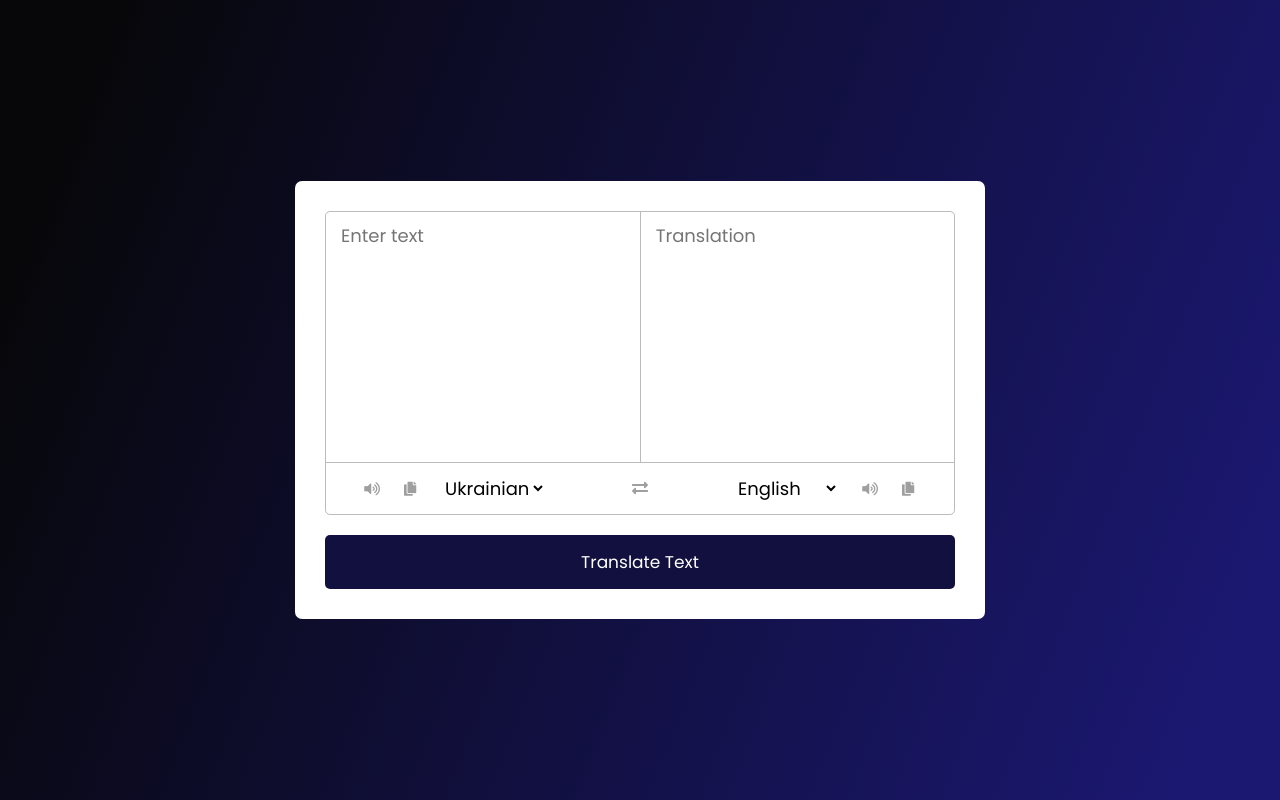
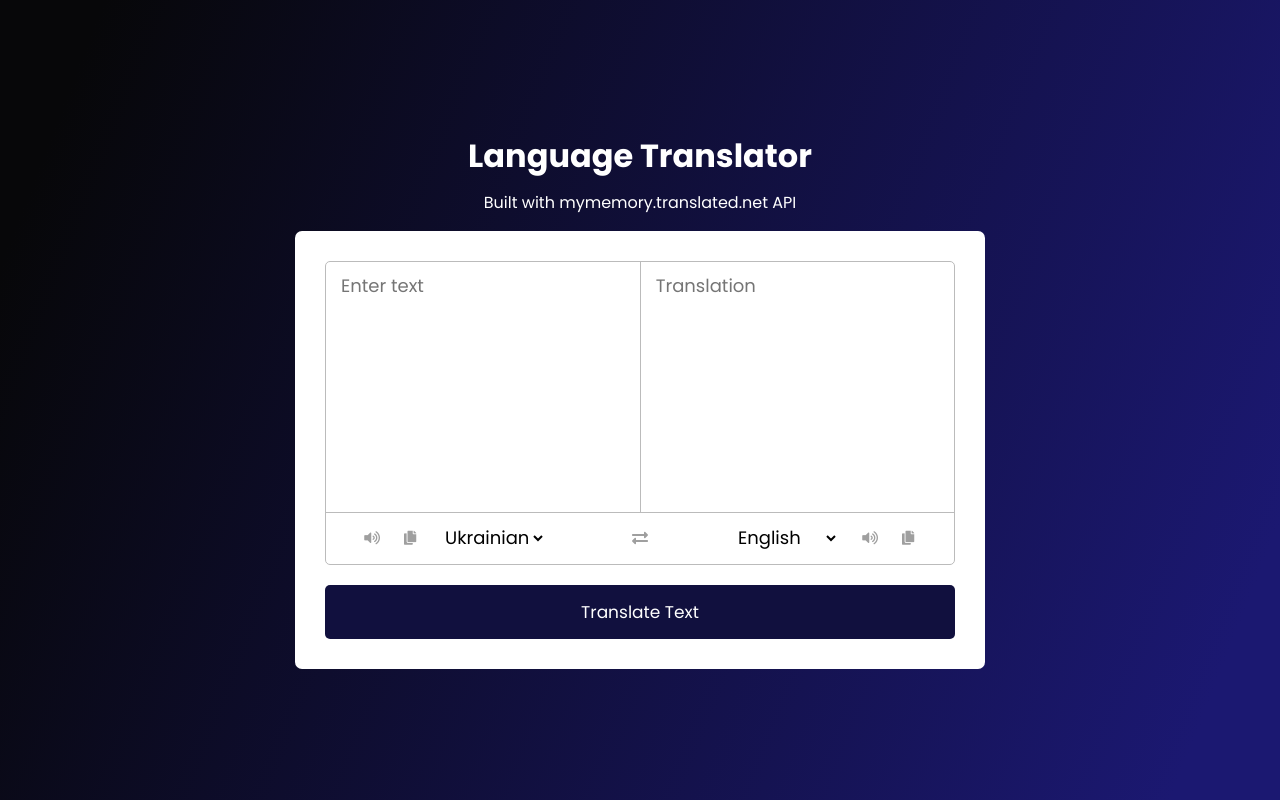
Before and after one commit to sasha-kravets/js-language-translator, a plain HTML site: page index.html in a window 1280 px wide. Drawn offline with Linux system fonts and the light colour scheme.

Commit message:
title and description update

```diff
--- a/index.html
+++ b/index.html
@@ -12,6 +12,8 @@
 </head>
 
 <body>
+  <h1 class="title">Language Translator</h1>
+  <p class="desription">Built with mymemory.translated.net API</p>
   <div class="translator">
     <div class="translator__container">
       <div class="translator__text-input-container">
--- a/style.css
+++ b/style.css
@@ -10,6 +10,7 @@
 :root {
   --body-background: linear-gradient(111.4deg, rgba(7, 7, 9, 1) 6.5%, rgba(27, 24, 113, 1) 93.2%);
   --mobile-body-background: #ffffff;
+  --text-color: #ffffff;
   --translator-background: #ffffff;
   --decorative-color-light: #bbbbbb;
   --icons-color: #9f9f9f;
@@ -25,10 +26,12 @@ body {
   background: var(--mobile-body-background);
 }
 
-@media (min-width: 690px) {
-  body {
-    background: var(--body-background);
-  }
+.title {
+  display: none;
+}
+
+.desription {
+  display: none;
 }
 
 .translator {
@@ -49,12 +52,6 @@ body {
   border-bottom: 1px solid var(--decorative-color-light);
 }
 
-@media (min-width: 690px) {
-  .translator__text-input-container {
-    flex-direction: row;
-  }
-}
-
 .translator__text-input {
   height: 170px;
   width: 100%;
@@ -67,22 +64,9 @@ body {
   padding: 10px 15px;
 }
 
-@media (min-width: 590px) {
-  .translator__text-input {
-    height: 250px;
-  }
-}
-
 .translator__text-input_translated {
   border-radius: 0;
   border-top: 1px solid var(--decorative-color-light);
-}
-
-@media (min-width: 690px) {
-  .translator__text-input_translated {
-    border-left: 1px solid var(--decorative-color-light);
-    border-top: unset;
-  }
 }
 
 .translator__controls-container,
@@ -97,12 +81,6 @@ body {
 .translator__controls-container {
   flex-direction: column;
   gap: 10px;
-}
-
-@media (min-width: 590px) {
-  .translator__controls-container {
-    flex-direction: row;
-  }
 }
 
 .translator__controls-container {
@@ -157,3 +135,41 @@ body {
   font-size: 17px;
   color: var(--button-text-color)
 }
+
+@media (min-width: 690px) {
+  body {
+    background: var(--body-background);
+    flex-direction: column;
+  }
+
+  .title {
+    display: block;
+    margin-bottom: 10px;
+    color: var(--text-color);
+  }
+
+  .desription {
+    display: block;
+    margin-bottom: 16px;
+    color: var(--text-color);
+  }
+
+  .translator__text-input-container {
+    flex-direction: row;
+  }
+
+  .translator__text-input_translated {
+    border-left: 1px solid var(--decorative-color-light);
+    border-top: unset;
+  }
+}
+
+@media (min-width: 590px) {
+  .translator__text-input {
+    height: 250px;
+  }
+
+  .translator__controls-container {
+    flex-direction: row;
+  }
+}
```
